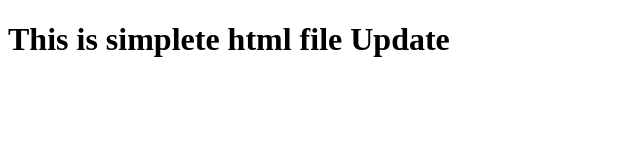
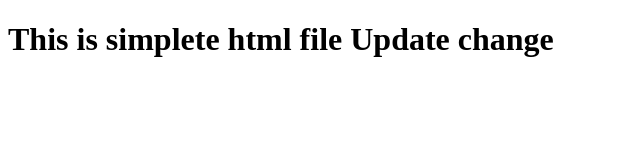
Before and after one commit to alamrb/simplete-html, a plain HTML site: page index.html in a window 1280 px wide. Shown: the whole page, without its empty margins (0-640 px from the left). Drawn offline with Linux system fonts and the light colour scheme.

Commit message:
Update index.html

```diff
--- a/index.html
+++ b/index.html
@@ -6,6 +6,6 @@
     <title>Simple html file</title>
   </head>
   <body>
-    <h1>This is simplete html file Update</h1>
+    <h1>This is simplete html file Update change</h1>
   </body>
 </html>
```
